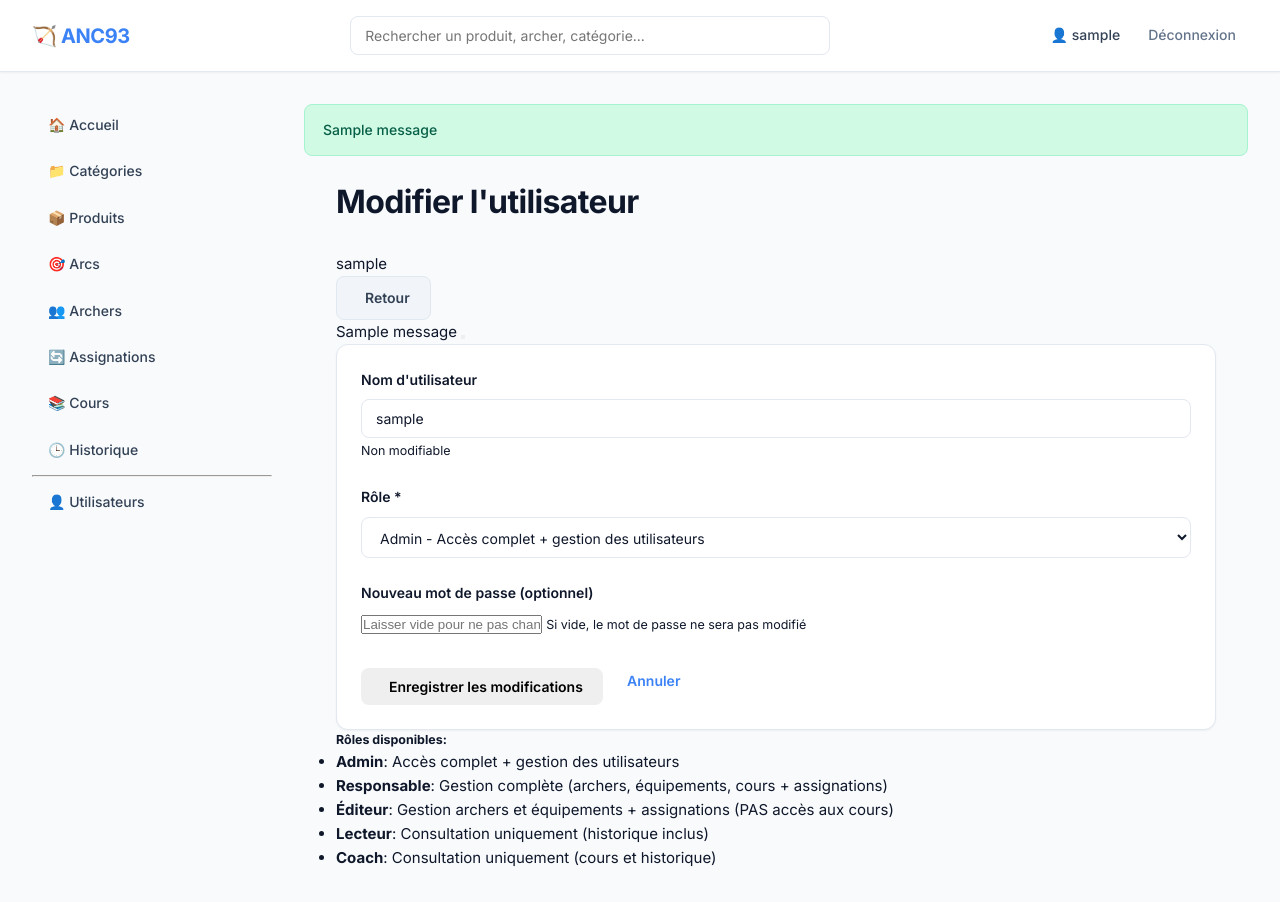
After one commit to CELIANVF/AIM, a Flask app: page /edit_user/1 in a window 1280 px wide. The commit adds this page. Run offline with Flask 3, Linux system fonts and the light colour scheme; a user stored in the database is signed in; tables that the repository leaves empty hold one stand-in row (values such as "Sample post"); one stand-in notice (Sample message) is shown.

Commit message:
feat: Implement user management features with role-based permissions
- Added role field to User model with associated permissions.
- Created user management routes: add_user, edit_user, delete_user, and users.
- Implemented role-based access control for various actions in the application.
- Updated templates to reflect user management functionalities, including user creation and editing forms.
- Enhanced user interface with role descriptions and action buttons based on user permissions.

```diff
--- a/app.py
+++ b/app.py
@@ -1,4 +1,4 @@
-from flask import Flask, render_template, request, redirect, url_for, send_file, session
+from flask import Flask, render_template, request, redirect, url_for, send_file, session, flash
 from flask_sqlalchemy import SQLAlchemy
 from flask_migrate import Migrate
 from flask_login import LoginManager, login_user, logout_user, login_required, current_user
@@ -8,6 +8,7 @@ from datetime import datetime, date, timedelta
 from dateutil import parser as date_parser
 import csv
 from io import StringIO
+from functools import wraps
 
 app = Flask(__name__)
 app.config.from_object(Config)
@@ -25,6 +26,53 @@ login_manager.login_message_category = 'info'
 @login_manager.user_loader
 def load_user(user_id):
     return User.query.get(int(user_id))
+
+# Décorateurs de permission
+def require_permission(permission_type):
+    """Décorateur pour vérifier les permissions de l'utilisateur"""
+    def decorator(f):
+        @wraps(f)
+        def decorated_function(*args, **kwargs):
+            if not current_user.is_authenticated:
+                flash('Vous devez vous connecter.', 'error')
+                return redirect(url_for('login'))
+
+            # Vérifications spécifiques par type de permission
+            if permission_type == 'admin' and not current_user.is_admin():
+                flash('Seuls les administrateurs peuvent effectuer cette action.', 'error')
+                return redirect(url_for('index'))
+
+            elif permission_type == 'delete' and not current_user.can_delete():
+                flash('Seuls les administrateurs peuvent supprimer les données.', 'error')
+                return redirect(url_for('index'))
+
+            elif permission_type == 'edit' and not current_user.can_edit():
+                flash('Vous n\'avez pas la permission pour modifier cette donnée.', 'error')
+                return redirect(url_for('index'))
+
+            elif permission_type == 'manage_courses' and not current_user.can_manage_courses():
+                flash('Seuls les responsables et administrateurs peuvent gérer les cours.', 'error')
+                return redirect(url_for('index'))
+
+            elif permission_type == 'view_courses' and not current_user.can_view_courses():
+                flash('Vous n\'avez pas la permission pour voir les cours.', 'error')
+                return redirect(url_for('index'))
+
+            elif permission_type == 'manage_assignments' and not current_user.can_manage_assignments():
+                flash('Vous n\'avez pas la permission pour gérer les assignations.', 'error')
+                return redirect(url_for('index'))
+
+            elif permission_type == 'view_assignments' and not current_user.can_view_assignments():
+                flash('Vous n\'avez pas la permission pour voir les assignations.', 'error')
+                return redirect(url_for('index'))
+
+            elif permission_type == 'view' and not current_user.can_view():
+                flash('Vous n\'avez pas la permission pour voir cette page.', 'error')
+                return redirect(url_for('index'))
+
+            return f(*args, **kwargs)
+        return decorated_function
+    return decorator
 
 @app.route('/login', methods=['GET', 'POST'])
 def login():
@@ -102,6 +150,7 @@ def categories():
 
 @app.route('/add_category', methods=['GET', 'POST'])
 @login_required
+@require_permission('edit')
 def add_category():
     if request.method == 'POST':
         name = request.form['name']
@@ -120,6 +169,7 @@ def add_category():
 
 @app.route('/edit_category/<int:cat_id>', methods=['GET', 'POST'])
 @login_required
+@require_permission('edit')
 def edit_category(cat_id):
     cat = Category.query.get_or_404(cat_id)
     if request.method == 'POST':
@@ -137,6 +187,7 @@ def edit_category(cat_id):
 
 @app.route('/delete_category/<int:cat_id>', methods=['POST'])
 @login_required
+@require_permission('delete')
 def delete_category(cat_id):
     cat = Category.query.get_or_404(cat_id)
     products = Product.query.filter_by(category_id=cat_id).all()
@@ -156,6 +207,7 @@ def products():
 
 @app.route('/add_product', methods=['GET', 'POST'])
 @login_required
+@require_permission('edit')
 def add_product():
     if request.method == 'POST':
         cat_id = request.form.get('category_id')
@@ -198,6 +250,7 @@ def add_product():
 
 @app.route('/edit_product/<int:prod_id>', methods=['GET', 'POST'])
 @login_required
+@require_permission('edit')
 def edit_product(prod_id):
     prod = Product.query.get_or_404(prod_id)
     if request.method == 'POST':
@@ -257,6 +310,7 @@ def edit_product(prod_id):
 
 @app.route('/duplicate_product/<int:prod_id>')
 @login_required
+@require_permission('edit')
 def duplicate_product(prod_id):
     original = Product.query.get_or_404(prod_id)
     # Create a new product with the same attributes
@@ -283,6 +337,7 @@ def composites():
 
 @app.route('/add_composite', methods=['GET', 'POST'])
 @login_required
+@require_permission('edit')
 def add_composite():
     if request.method == 'POST':
         name = request.form['name']
@@ -313,6 +368,7 @@ def add_composite():
 
 @app.route('/edit_composite/<int:comp_id>', methods=['GET', 'POST'])
 @login_required
+@require_permission('edit')
 def edit_composite(comp_id):
     comp = CompositeProduct.query.get_or_404(comp_id)
     if request.method == 'POST':
@@ -372,6 +428,7 @@ def archers():
 
 @app.route('/add_archer', methods=['GET', 'POST'])
 @login_required
+@require_permission('edit')
 def add_archer():
     if request.method == 'POST':
         first_name = request.form.get('first_name')
@@ -391,6 +448,7 @@ def add_archer():
 
 @app.route('/edit_archer/<int:archer_id>', methods=['GET', 'POST'])
 @login_required
+@require_permission('edit')
 def edit_archer(archer_id):
     arch = Archer.query.get_or_404(archer_id)
     if request.method == 'POST':
@@ -409,12 +467,14 @@ def edit_archer(archer_id):
 
 @app.route('/assignments')
 @login_required
+@require_permission('view_assignments')
 def assignments():
     assigns = Assignment.query.filter_by(date_returned=None).all()
     return render_template('assignments.html', assignments=assigns)
 
 @app.route('/return/<int:assign_id>', methods=['POST'])
 @login_required
+@require_permission('edit')
 def return_assignment(assign_id):
     assign = Assignment.query.get_or_404(assign_id)
     assign.date_returned = db.func.now()
@@ -431,6 +491,7 @@ def return_assignment(assign_id):
 
 @app.route('/delete_archer/<int:archer_id>', methods=['POST'])
 @login_required
+@require_permission('delete')
 def delete_archer(archer_id):
     arch = Archer.query.get_or_404(archer_id)
     # Delete associated attendance records
@@ -443,6 +504,7 @@ def delete_archer(archer_id):
 
 @app.route('/delete_product/<int:prod_id>', methods=['POST'])
 @login_required
+@require_permission('delete')
 def delete_product(prod_id):
     prod = Product.query.get_or_404(prod_id)
     # Remove from any composites
@@ -461,6 +523,7 @@ def delete_product(prod_id):
 
 @app.route('/delete_composite/<int:comp_id>', methods=['POST'])
 @login_required
+@require_permission('delete')
 def delete_composite(comp_id):
     comp = CompositeProduct.query.get_or_404(comp_id)
     # Delete associated assignments
@@ -480,6 +543,7 @@ def delete_composite(comp_id):
 
 @app.route('/assign', methods=['GET', 'POST'])
 @login_required
+@require_permission('edit')
 def assign():
     if request.method == 'POST':
         archer_id = request.form['archer_id']
@@ -507,6 +571,7 @@ def assign():
 
 @app.route('/reset_composite_status/<int:comp_id>', methods=['POST'])
 @login_required
+@require_permission('edit')
 def reset_composite_status(comp_id):
     comp = CompositeProduct.query.get_or_404(comp_id)
     comp.status = 'club'
@@ -529,6 +594,7 @@ def history():
 
 @app.route('/courses')
 @login_required
+@require_permission('view_courses')
 def courses():
     days_names = ['Lundi', 'Mardi', 'Mercredi', 'Jeudi', 'Vendredi', 'Samedi', 'Dimanche']
     courses_list = Course.query.filter_by(active=True).order_by(Course.day_of_week, Course.start_time).all()
@@ -536,6 +602,7 @@ def courses():
 
 @app.route('/add_course', methods=['GET', 'POST'])
 @login_required
+@require_permission('manage_courses')
 def add_course():
     days_names = ['Lundi', 'Mardi', 'Mercredi', 'Jeudi', 'Vendredi', 'Samedi', 'Dimanche']
     if request.method == 'POST':
@@ -574,6 +641,7 @@ def add_course():
 
 @app.route('/edit_course/<int:course_id>', methods=['GET', 'POST'])
 @login_required
+@require_permission('manage_courses')
 def edit_course(course_id):
     course = Course.query.get_or_404(course_id)
     days_names = ['Lundi', 'Mardi', 'Mercredi', 'Jeudi', 'Vendredi', 'Samedi', 'Dimanche']
@@ -592,6 +660,7 @@ def edit_course(course_id):
 
 @app.route('/delete_course/<int:course_id>', methods=['POST'])
 @login_required
+@require_permission('manage_courses')
 def delete_course(course_id):
     course = Course.query.get_or_404(course_id)
     # Soft delete by marking as inactive
@@ -602,6 +671,7 @@ def delete_course(course_id):
 
 @app.route('/course/<int:course_id>/archers')
 @login_required
+@require_permission('manage_courses')
 def course_archers(course_id):
     course = Course.query.get_or_404(course_id)
     all_archers = Archer.query.all()
@@ -609,6 +679,7 @@ def course_archers(course_id):
 
 @app.route('/course/<int:course_id>/add_archer/<int:archer_id>', methods=['POST'])
 @login_required
+@require_permission('manage_courses')
 def add_archer_to_course(course_id, archer_id):
     course = Course.query.get_or_404(course_id)
     archer = Archer.query.get_or_404(archer_id)
@@ -627,6 +698,7 @@ def add_archer_to_course(course_id, archer_id):
 
 @app.route('/course/<int:course_id>/remove_archer/<int:archer_id>', methods=['POST'])
 @login_required
+@require_permission('manage_courses')
 def remove_archer_from_course(course_id, archer_id):
     course = Course.query.get_or_404(course_id)
     archer = Archer.query.get_or_404(archer_id)
@@ -637,6 +709,7 @@ def remove_archer_from_course(course_id, archer_id):
 
 @app.route('/course/<int:course_id>/attendance')
 @login_required
+@require_permission('manage_courses')
 def course_attendance(course_id):
     course = Course.query.get_or_404(course_id)
     today = date.today()
@@ -652,6 +725,7 @@ def course_attendance(course_id):
 
 @app.route('/course/<int:course_id>/mark_attendance', methods=['POST'])
 @login_required
+@require_permission('manage_courses')
 def mark_attendance(course_id):
     course = Course.query.get_or_404(course_id)
     attendance_date = request.form.get('date')
@@ -747,8 +821,38 @@ def export_composites():
     buffer.seek(0)
     return send_file(buffer, as_attachment=True, download_name='composites.pdf', mimetype='application/pdf')
 
+@app.route('/export_archers')
+@login_required
+def export_archers():
+    from reportlab.pdfgen import canvas
+    from io import BytesIO
+    buffer = BytesIO()
+    p = canvas.Canvas(buffer)
+    archers = Archer.query.all()
+    p.drawString(100, 800, "Liste des archérs")
+    y = 780
+    for archer in archers:
+        archer_info = f"{archer.name} - License: {archer.license_number}"
+        if archer.age:
+            archer_info += f" - Age: {archer.age}"
+        if archer.categorie:
+            archer_info += f" - Catégorie: {archer.categorie}"
+        p.drawString(100, y, archer_info)
+        y -= 20
+        if archer.bow_type:
+            p.drawString(120, y, f"Type d'arc: {archer.bow_type}")
+            y -= 15
+        if y < 50:
+            p.showPage()
+            y = 800
+    p.showPage()
+    p.save()
+    buffer.seek(0)
+    return send_file(buffer, as_attachment=True, download_name='archers.pdf', mimetype='application/pdf')
+
 @app.route('/import_archers', methods=['GET', 'POST'])
 @login_required
+@require_permission('edit')
 def import_archers():
     if request.method == 'POST':
         if 'file' not in request.files:
@@ -860,5 +964,121 @@ def import_archers():
 
     return render_template('import_archers.html')
 
+# Routes de gestion des utilisateurs (Admin only)
+@app.route('/users')
+@login_required
+@require_permission('admin')
+def users():
+    all_users = User.query.all()
+    roles = ['admin', 'responsable', 'editeur', 'lecteur', 'coach']
+    return render_template('users.html', users=all_users, roles=roles)
+
+@app.route('/add_user', methods=['GET', 'POST'])
+@login_required
+@require_permission('admin')
+def add_user():
+    if request.method == 'POST':
+        username = request.form.get('username', '').strip()
+        password = request.form.get('password', '')
+        role = request.form.get('role', 'editeur')
+
+        # Vérifier que l'utilisateur n'existe pas déjà
+        if User.query.filter_by(username=username).first():
+            flash(f'Un utilisateur avec le nom "{username}" existe déjà.', 'error')
+            return redirect(url_for('add_user'))
+
+        # Créer le nouvel utilisateur
+        user = User(username=username, role=role)
+        user.set_password(password)
+        db.session.add(user)
+        db.session.commit()
+
+        log_history(
+            event_type='user_created',
+            entity_type='user',
+            entity_id=user.id,
+            summary=f"Utilisateur créé: {username} (Rôle: {role})",
+            details={'username': username, 'role': role}
+        )
+        db.session.commit()
+
+        flash(f'Utilisateur "{username}" créé avec succès.', 'success')
+        return redirect(url_for('users'))
+
+    roles = ['admin', 'responsable', 'editeur', 'lecteur', 'coach']
+    return render_template('add_user.html', roles=roles)
+
+@app.route('/edit_user/<int:user_id>', methods=['GET', 'POST'])
+@login_required
+@require_permission('admin')
+def edit_user(user_id):
+    user = User.query.get_or_404(user_id)
+
+    if request.method == 'POST':
+        new_role = request.form.get('role', user.role)
+        password = request.form.get('password', '').strip()
+
+        old_role = user.role
+        user.role = new_role
+
+        if password:
+            user.set_password(password)
+
+        db.session.commit()
+
+        if old_role != new_role or password:
+            changes = {}
+            if old_role != new_role:
+                changes['role'] = {'from': old_role, 'to': new_role}
+            if password:
+                changes['password'] = 'Mot de passe changé'
+
+            log_history(
+                event_type='user_updated',
+                entity_type='user',
+                entity_id=user.id,
+                summary=f"Utilisateur modifié: {user.username}",
+                details={'changes': changes}
+            )
+            db.session.commit()
+
+        flash(f'Utilisateur "{user.username}" modifié avec succès.', 'success')
+        return redirect(url_for('users'))
+
+    roles = ['admin', 'responsable', 'editeur', 'lecteur', 'coach']
+    return render_template('edit_user.html', user=user, roles=roles)
+
+@app.route('/delete_user/<int:user_id>', methods=['POST'])
+@login_required
+@require_permission('admin')
+def delete_user(user_id):
+    # Empêcher la suppression du dernier admin
+    user = User.query.get_or_404(user_id)
+
+    if user.id == current_user.id:
+        flash('Vous ne pouvez pas supprimer votre propre compte.', 'error')
+        return redirect(url_for('users'))
+
+    if user.role == 'admin':
+        admin_count = User.query.filter_by(role='admin').count()
+        if admin_count <= 1:
+            flash('Il doit y avoir au moins un administrateur.', 'error')
+            return redirect(url_for('users'))
+
+    username = user.username
+    db.session.delete(user)
+
+    log_history(
+        event_type='user_deleted',
+        entity_type='user',
+        entity_id=user.id,
+        summary=f"Utilisateur supprimé: {username}",
+        details={'username': username}
+    )
+
+    db.session.commit()
+    flash(f'Utilisateur "{username}" supprimé avec succès.', 'success')
+    return redirect(url_for('users'))
+
 if __name__ == '__main__':
     app.run(debug=True, port=80, host='0.0.0.0')
--- a/templates/assignments.html
+++ b/templates/assignments.html
@@ -16,9 +16,11 @@
                 <p class="small muted" style="margin:6px 0 0 0">Assigné le {{ ass.date_assigned.strftime('%d/%m/%Y') }}</p>
             </div>
             <div style="display:flex;gap:8px;align-items:center">
+                {% if current_user.can_edit() %}
                 <form method="post" action="{{ url_for('return_assignment', assign_id=ass.id) }}" style="display:inline;">
                     <button class="btn btn-outline" type="submit">Retourner</button>
                 </form>
+                {% endif %}
             </div>
         </div>
     </div>
@@ -26,7 +28,9 @@
 </div>
 
 <p style="margin-top:16px;display:flex;gap:8px;flex-wrap:wrap">
+    {% if current_user.can_edit() %}
     <a class="btn btn-primary" href="/assign">Nouvelle assignation</a>
+    {% endif %}
     <a class="btn btn-secondary" href="/export_assignments">Exporter en PDF</a>
 </p>
 {% endblock %}
--- a/templates/categories.html
+++ b/templates/categories.html
@@ -8,7 +8,9 @@
         <h1>📁 Catégories de produits</h1>
         <p class="muted">{{ categories|length }} catégorie(s) disponible(s)</p>
     </div>
+    {% if current_user.can_edit() %}
     <a class="btn btn-primary" href="/add_category">➕ Nouvelle catégorie</a>
+    {% endif %}
 </div>
 
 <div class="grid">
@@ -41,10 +43,14 @@
                 </div>
             </div>
             <div style="display:flex;gap:8px;align-items:center">
+                {% if current_user.can_edit() %}
                 <a class="btn btn-outline" href="/edit_category/{{ cat.id }}">✏️ Modifier</a>
+                {% endif %}
+                {% if current_user.can_delete() %}
                 <form method="POST" action="/delete_category/{{ cat.id }}" onsubmit="return confirm('⚠️ Supprimer cette catégorie et tous ses produits ? Cette action est irréversible.');">
                     <button type="submit" class="btn btn-danger" style="cursor:pointer">🗑️ Supprimer</button>
                 </form>
+                {% endif %}
             </div>
         </div>
     </div>
--- a/templates/courses.html
+++ b/templates/courses.html
@@ -9,7 +9,9 @@
         <p class="muted">{{ courses|length }} cours actif(s)</p>
     </div>
     <div class="action-group">
+        {% if current_user.can_manage_courses() %}
         <a class="btn btn-primary" href="/add_course">➕ Nouveau cours</a>
+        {% endif %}
     </div>
 </div>
 
@@ -36,19 +38,23 @@
                 {% endif %}
             </div>
             <div style="padding-top:8px;border-top:1px solid var(--border-light);display:flex;flex-direction:column;gap:8px">
+                {% if current_user.can_manage_courses() %}
                 <a class="btn btn-outline" href="/course/{{ course.id }}/archers" style="width:100%">👥 Gérer les archers</a>
                 <a class="btn btn-outline" href="/course/{{ course.id }}/attendance" style="width:100%">✓ Présences</a>
                 <a class="btn btn-outline" href="/edit_course/{{ course.id }}" style="width:100%">✏️ Modifier</a>
                 <form method="POST" action="/delete_course/{{ course.id }}" onsubmit="return confirm('⚠️ Êtes-vous sûr de vouloir supprimer ce cours ?');">
                     <button type="submit" class="btn btn-danger" style="width:100%;cursor:pointer">🗑️ Supprimer</button>
                 </form>
+                {% endif %}
             </div>
         </div>
     </div>
     {% else %}
     <div class="card" style="grid-column:1/-1;text-align:center;padding:48px 24px">
         <p class="muted">Aucun cours enregistré pour le moment</p>
+        {% if current_user.can_manage_courses() %}
         <a href="/add_course" class="btn btn-primary" style="margin-top:16px">➕ Ajouter le premier cours</a>
+        {% endif %}
     </div>
     {% endfor %}
 </div>
--- /dev/null
+++ b/templates/edit_user.html
@@ -0,0 +1,100 @@
+{% extends "layout.html" %}
+
+{% block content %}
+<div class="container mt-4">
+    <div class="row mb-4">
+        <div class="col-md-6">
+            <h1>Modifier l'utilisateur</h1>
+            <p class="text-muted">{{ user.username }}</p>
+        </div>
+        <div class="col-md-6 text-end">
+            <a href="{{ url_for('users') }}" class="btn btn-secondary">
+                <i class="bi bi-arrow-left"></i> Retour
+            </a>
+        </div>
+    </div>
+
+    {% if get_flashed_messages() %}
+        {% for message in get_flashed_messages(with_categories=true) %}
+            <div class="alert alert-{{ message[0] }} alert-dismissible fade show" role="alert">
+                {{ message[1] }}
+                <button type="button" class="btn-close" data-bs-dismiss="alert"></button>
+            </div>
+        {% endfor %}
+    {% endif %}
+
+    <div class="card shadow-sm">
+        <div class="card-body">
+            <form method="POST" class="needs-validation">
+                <div class="mb-3">
+                    <label for="username" class="form-label">Nom d'utilisateur</label>
+                    <input type="text" class="form-control" id="username" value="{{ user.username }}" disabled>
+                    <small class="form-text text-muted">Non modifiable</small>
+                </div>
+
+                <div class="mb-3">
+                    <label for="role" class="form-label">Rôle <span class="text-danger">*</span></label>
+                    <select class="form-select" id="role" name="role" required>
+                        {% for role in roles %}
+                            {% if role == 'admin' %}
+                                <option value="{{ role }}" {% if user.role == role %}selected{% endif %}>Admin - Accès complet + gestion des utilisateurs</option>
+                            {% elif role == 'responsable' %}
+                                <option value="{{ role }}" {% if user.role == role %}selected{% endif %}>Responsable - Gestion complète des données</option>
+                            {% elif role == 'editeur' %}
+                                <option value="{{ role }}" {% if user.role == role %}selected{% endif %}>Éditeur - Ajouter/modifier/supprimer</option>
+                            {% elif role == 'lecteur' %}
+                                <option value="{{ role }}" {% if user.role == role %}selected{% endif %}>Lecteur - Consultation uniquement</option>
+                            {% elif role == 'coach' %}
+                                <option value="{{ role }}" {% if user.role == role %}selected{% endif %}>Coach - Gestion des cours</option>
+                            {% endif %}
+                        {% endfor %}
+                    </select>
+                </div>
+
+                <div class="mb-3">
+                    <label for="password" class="form-label">Nouveau mot de passe (optionnel)</label>
+                    <input type="password" class="form-control" id="password" name="password" placeholder="Laisser vide pour ne pas changer">
+                    <small class="form-text text-muted">Si vide, le mot de passe ne sera pas modifié</small>
+                </div>
+
+                <div class="d-grid gap-2 d-sm-flex justify-content-sm-end">
+                    <button type="submit" class="btn btn-success">
+                        <i class="bi bi-check-circle"></i> Enregistrer les modifications
+                    </button>
+                    <a href="{{ url_for('users') }}" class="btn btn-outline-secondary">Annuler</a>
+                </div>
+            </form>
+        </div>
+    </div>
+
+    <div class="mt-4 p-3 bg-light rounded">
+        <h5>Rôles disponibles:</h5>
+        <ul class="mb-0">
+            <li><strong>Admin</strong>: Accès complet + gestion des utilisateurs</li>
+            <li><strong>Responsable</strong>: Gestion complète (archers, équipements, cours + assignations)</li>
+            <li><strong>Éditeur</strong>: Gestion archers et équipements + assignations (PAS accès aux cours)</li>
+            <li><strong>Lecteur</strong>: Consultation uniquement (historique inclus)</li>
+            <li><strong>Coach</strong>: Consultation uniquement (cours et historique)</li>
+        </ul>
+    </div>
+</div>
+
+<script>
+    // Bootstrap form validation
+    (function() {
+        'use strict';
+        window.addEventListener('load', function() {
+            var forms = document.querySelectorAll('.needs-validation');
+            Array.prototype.slice.call(forms).forEach(function(form) {
+                form.addEventListener('submit', function(event) {
+                    if (!form.checkValidity()) {
+                        event.preventDefault();
+                        event.stopPropagation();
+                    }
+                    form.classList.add('was-validated');
+                }, false);
+            });
+        }, false);
+    })();
+</script>
+{% endblock %}
--- a/templates/index.html
+++ b/templates/index.html
@@ -9,8 +9,10 @@
 		<p class="muted">Bienvenue dans le système de gestion du matériel de tir à l'arc</p>
 	</div>
 	<div class="action-group">
+		{% if current_user.can_edit() %}
 		<a href="{{ url_for('add_product') }}" class="btn btn-primary">➕ Nouveau produit</a>
 		<a href="{{ url_for('assign') }}" class="btn btn-outline">🔄 Nouvelle affectation</a>
+		{% endif %}
 	</div>
 </div>
 
@@ -37,11 +39,13 @@
 	<div class="card">
 		<h2>🚀 Actions rapides</h2>
 		<ul style="list-style:none;padding:0;margin:16px 0 0 0">
+			{% if current_user.can_edit() %}
 			<li style="margin-bottom:12px"><a href="{{ url_for('add_product') }}" style="font-weight:500">➕ Ajouter un produit</a></li>
 			<li style="margin-bottom:12px"><a href="{{ url_for('add_category') }}" style="font-weight:500">📁 Créer une catégorie</a></li>
 			<li style="margin-bottom:12px"><a href="{{ url_for('add_composite') }}" style="font-weight:500">🎯 Enregistrer un arc</a></li>
 			<li style="margin-bottom:12px"><a href="{{ url_for('add_archer') }}" style="font-weight:500">👤 Ajouter un archer</a></li>
 			<li style="margin-bottom:0"><a href="{{ url_for('assign') }}" style="font-weight:500">🔄 Nouvelle affectation</a></li>
+			{% endif %}
 		</ul>
 	</div>
 
--- a/templates/layout.html
+++ b/templates/layout.html
@@ -40,6 +40,10 @@
                     <li><a href="/assignments" class="{% if request.path.startswith('/assignments') %}active{% endif %}">🔄 Assignations</a></li>
                     <li><a href="/courses" class="{% if request.path.startswith('/courses') %}active{% endif %}">📚 Cours</a></li>
                     <li><a href="/history" class="{% if request.path.startswith('/history') %}active{% endif %}">🕒 Historique</a></li>
+                    {% if current_user.is_authenticated and current_user.is_admin() %}
+                    <li><hr></li>
+                    <li><a href="/users" class="{% if request.path.startswith('/users') %}active{% endif %}">👤 Utilisateurs</a></li>
+                    {% endif %}
                 </ul>
             </nav>
         </aside>
```
Also changed, not shown: migrations/versions/0d74b713a1d1_add_role_field_to_user.py (added, +32 -0 lines), models.py (+38 -0 lines), templates/add_user.html (added, +88 -0 lines), templates/archers.html (+8 -0 lines), templates/composites.html (+8 -0 lines), templates/products.html (+11 -3 lines), templates/users.html (added, +91 -0 lines).
